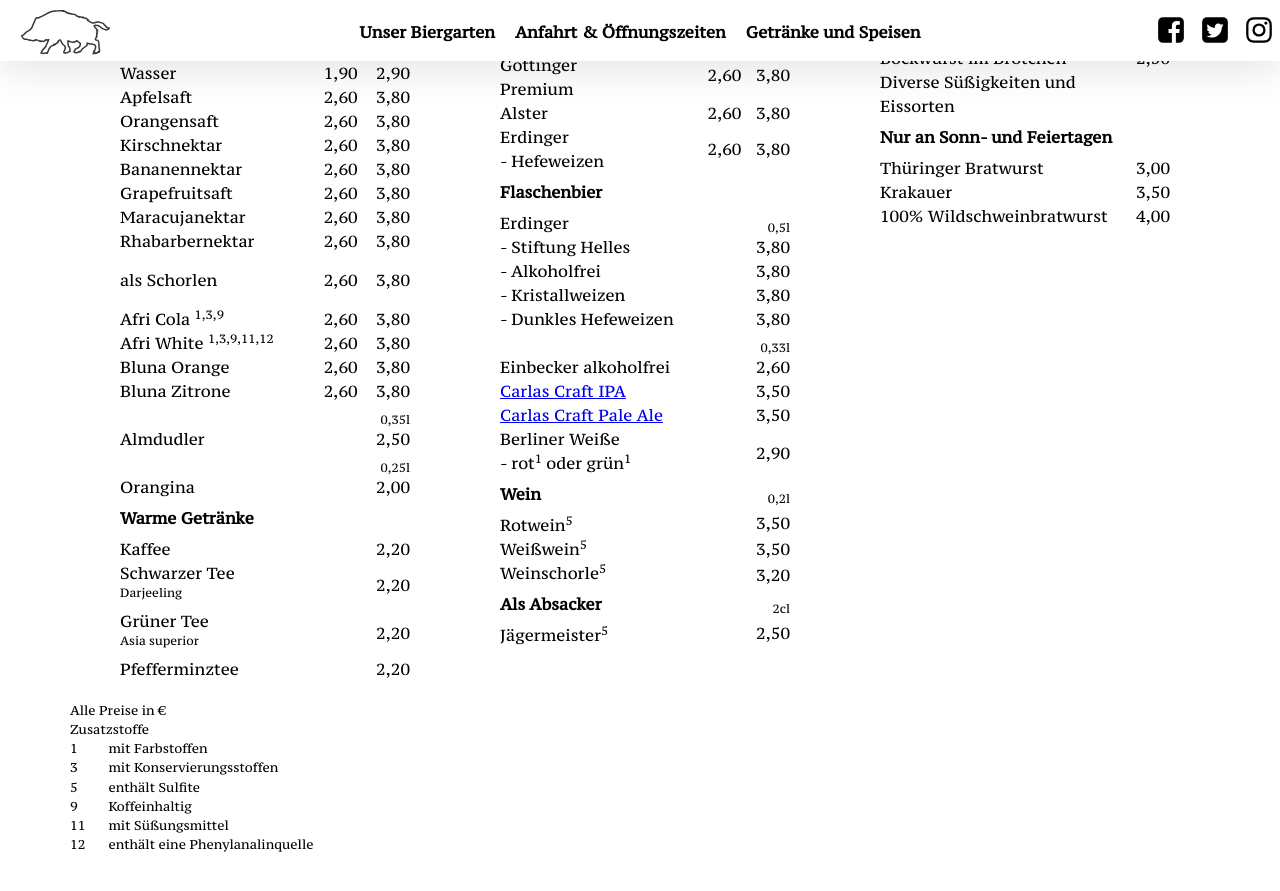
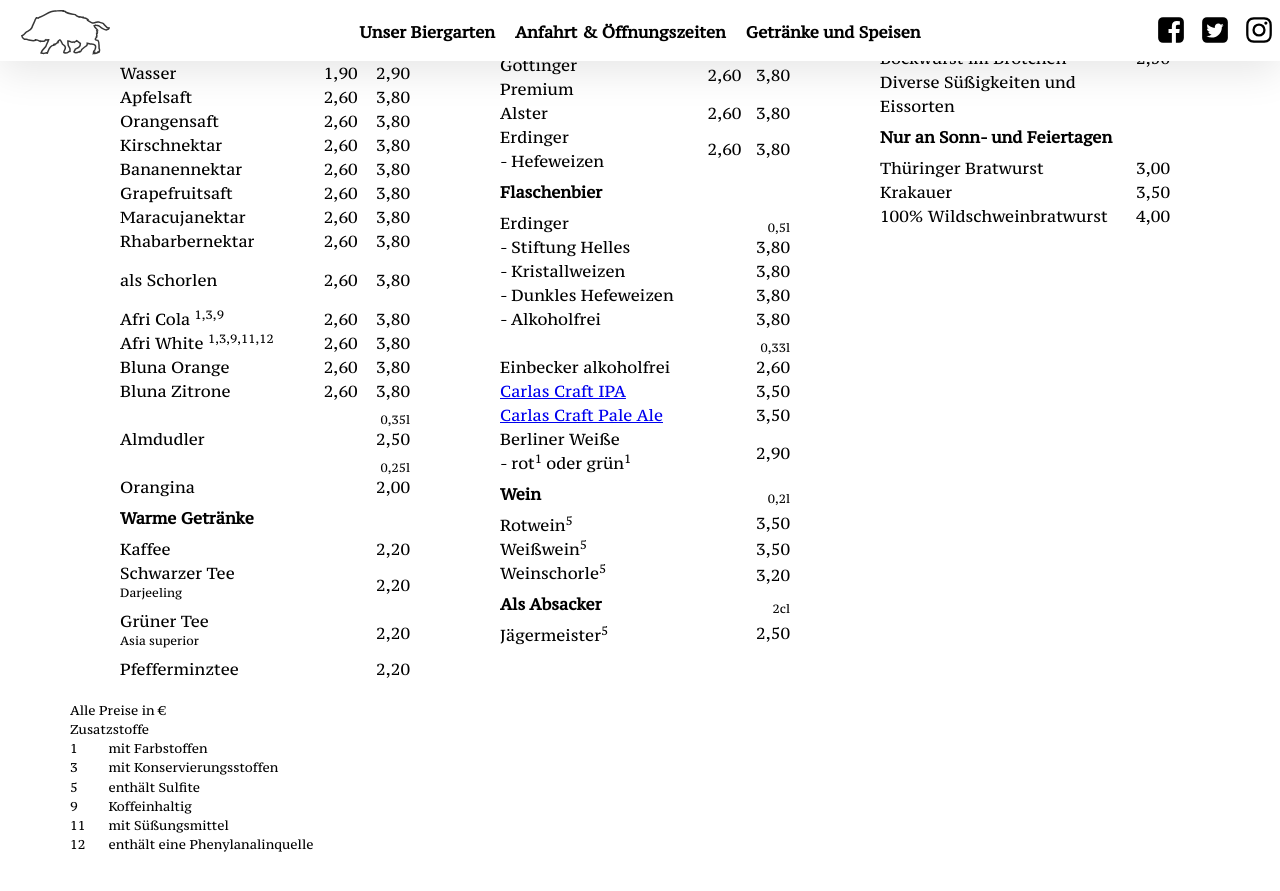
Before and after one commit to versable/kehr-website, a Jekyll site: the page built from index.html, in a window 1280 px wide and 900 px high, scrolled down 2024 px. Shown: the top 891 px of the window. Built offline with Jekyll 4.4.1, drawn with Linux system fonts in a browser that asks for light colours.

Commit message:
Reorder Erdinger beer menu

```diff
--- a/index.html
+++ b/index.html
@@ -248,17 +248,17 @@ layout: default
                 <td>3,80</td>
             </tr>
             <tr>
-                <td>- Alkoholfrei</td>
-                <td></td>
-                <td>3,80</td>
-            </tr>
-            <tr>
                 <td>- Kristallweizen</td>
                 <td></td>
                 <td>3,80</td>
             </tr>
             <tr>
                 <td>- Dunkles Hefeweizen</td>
+                <td></td>
+                <td>3,80</td>
+            </tr>
+            <tr>
+                <td>- Alkoholfrei</td>
                 <td></td>
                 <td>3,80</td>
             </tr>
```
